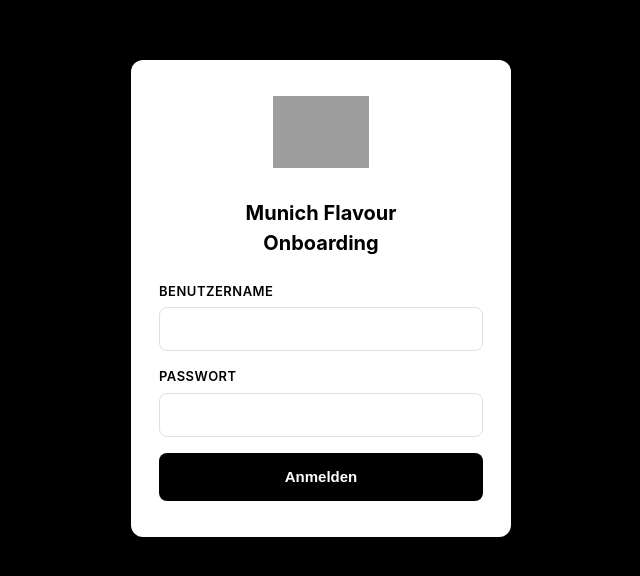
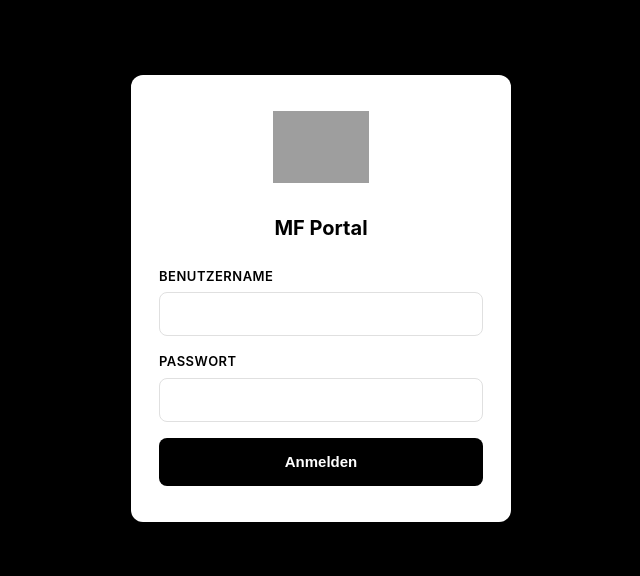
Before and after one commit to munichflavour/munichflavour-onboarding, a website: page public/login.html in a window 1280 px wide. Shown: the part 102-678 px from the top of the page, without its empty margins (319-959 px from the left). Drawn offline with Linux system fonts and the light colour scheme; grey boxes are pictures that could not be loaded.

Commit message:
Rename login page to MF Portal

```diff
--- a/public/login.html
+++ b/public/login.html
@@ -3,11 +3,11 @@
 <head>
   <meta charset="UTF-8">
   <meta name="viewport" content="width=device-width, initial-scale=1.0, viewport-fit=cover">
-  <title>Munich Flavour Onboarding – Login</title>
+  <title>MF Portal – Anmelden</title>
   <meta name="theme-color" content="#000000">
   <meta name="apple-mobile-web-app-capable" content="yes">
   <meta name="apple-mobile-web-app-status-bar-style" content="black">
-  <meta name="apple-mobile-web-app-title" content="MF Onboarding">
+  <meta name="apple-mobile-web-app-title" content="MF Portal">
   <link rel="manifest" href="/manifest.json">
   <link rel="apple-touch-icon" href="/assets/logo.jpg">
   <link rel="stylesheet" href="/css/style.css">
@@ -17,7 +17,7 @@
     <div class="logo-wrap">
       <img src="/assets/logo.jpg" alt="Munich Flavour" onerror="this.style.display='none'">
     </div>
-    <h2>Munich Flavour<br>Onboarding</h2>
+    <h2>MF Portal</h2>
 
     <div id="error" class="alert alert-error hidden"></div>
 
```
